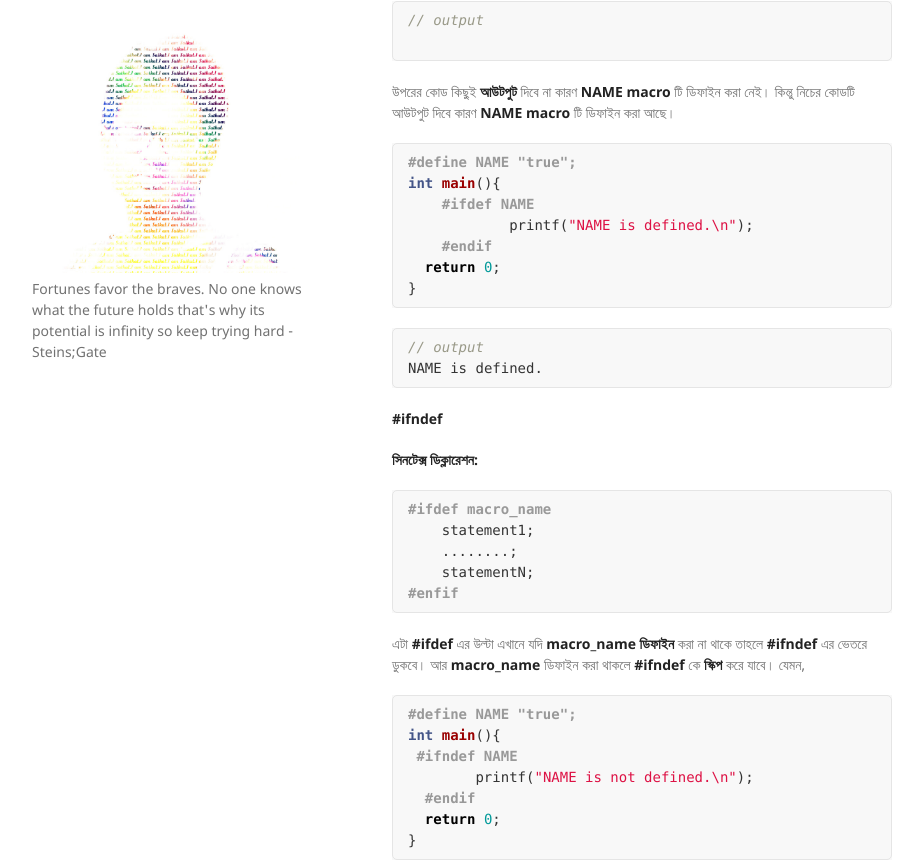
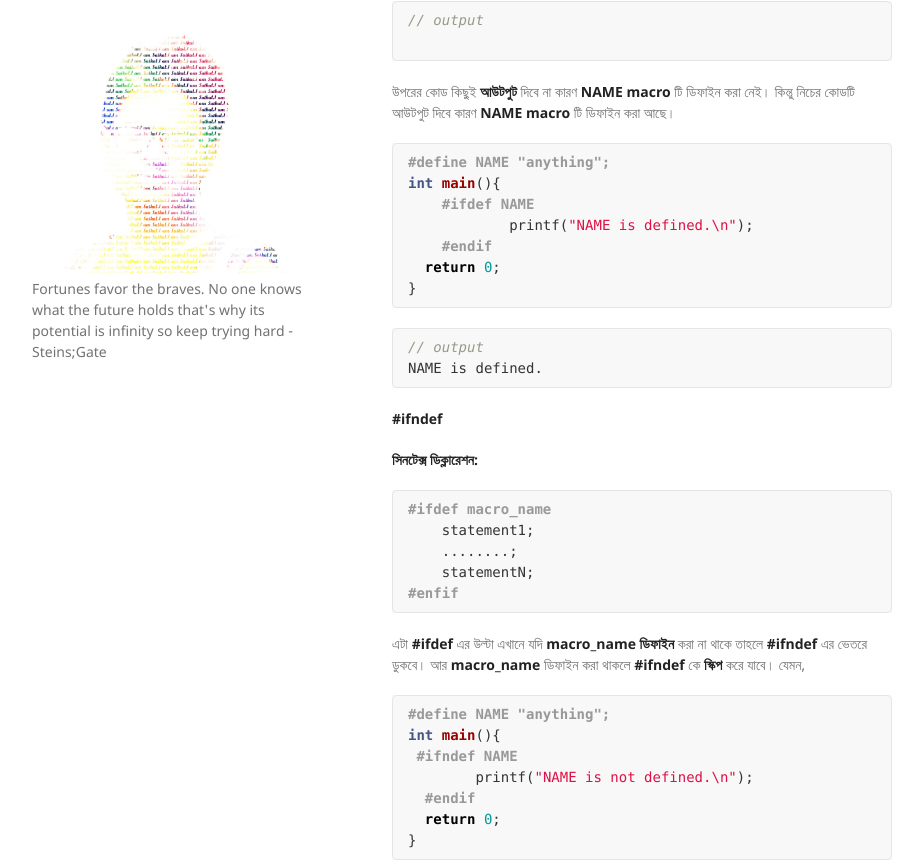
Before and after one commit to Saikat-S/Saikat-S.github.io, a Jekyll site: the page built from _posts/2020-05-29-Preprocessor-directives-part-two.md, in a window 1280 px wide and 1400 px high, scrolled down 556 px. Shown: the part 106-966 px from the top of the window, without its empty margins (178-1101 px from the left). Built offline with Jekyll 4.4.1, drawn with Linux system fonts in a browser that asks for light colours.

Commit message:
updated Preprocessor-directives-part-two.md

````diff
--- a/_posts/2020-05-29-Preprocessor-directives-part-two.md
+++ b/_posts/2020-05-29-Preprocessor-directives-part-two.md
@@ -37,7 +37,7 @@ int main(){
 উপরের কোড কিছুই **আউটপুট** দিবে না কারণ **NAME macro** টি ডিফাইন করা নেই। কিন্তু নিচের কোডটি আউটপুট দিবে কারণ  **NAME macro** টি ডিফাইন করা আছে।
 
 ```c
-#define NAME "true";
+#define NAME "anything";
 int main(){
     #ifdef NAME
 	    printf("NAME is defined.\n");
@@ -63,7 +63,7 @@ NAME is defined.
 এটা **#ifdef** এর উল্টা এখানে যদি  **macro_name** **ডিফাইন** করা না থাকে তাহলে **#ifndef** এর ভেতরে ডুকবে। আর **macro_name**  ডিফাইন করা থাকলে **#ifndef**  কে **স্কিপ** করে যাবে।  যেমন,
 
 ```c
-#define NAME "true";
+#define NAME "anything";
 int main(){
  #ifndef NAME
 	printf("NAME is not defined.\n");
````
